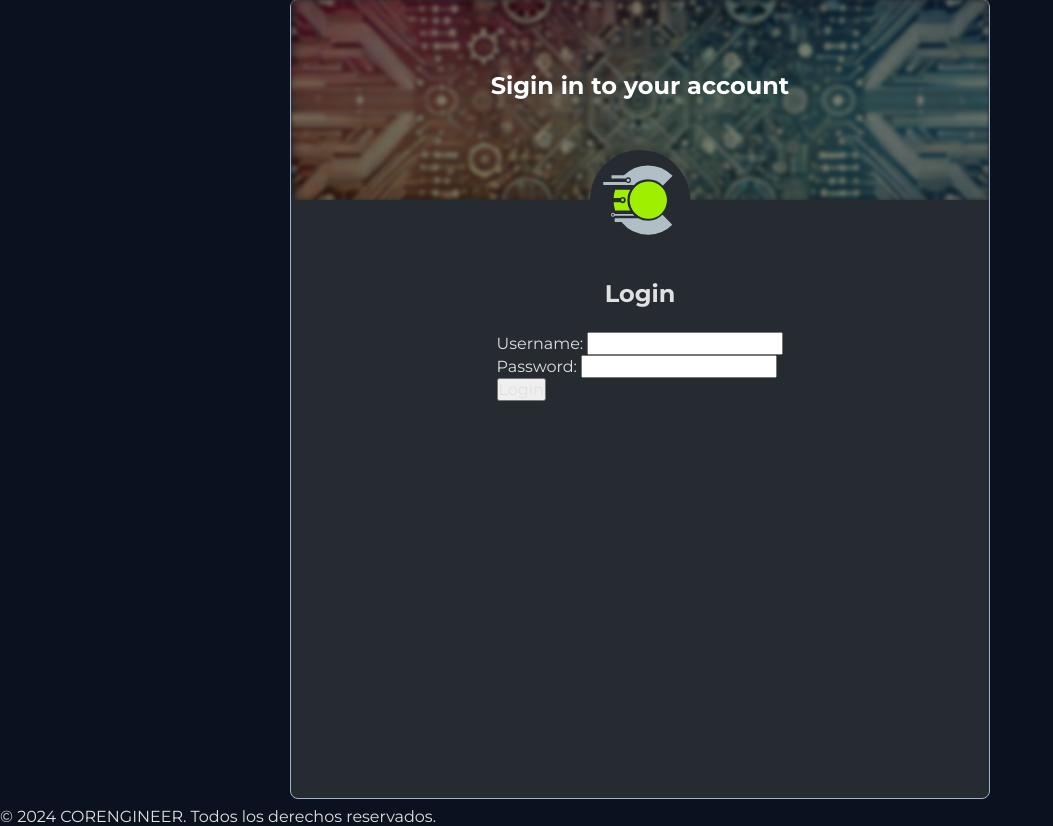
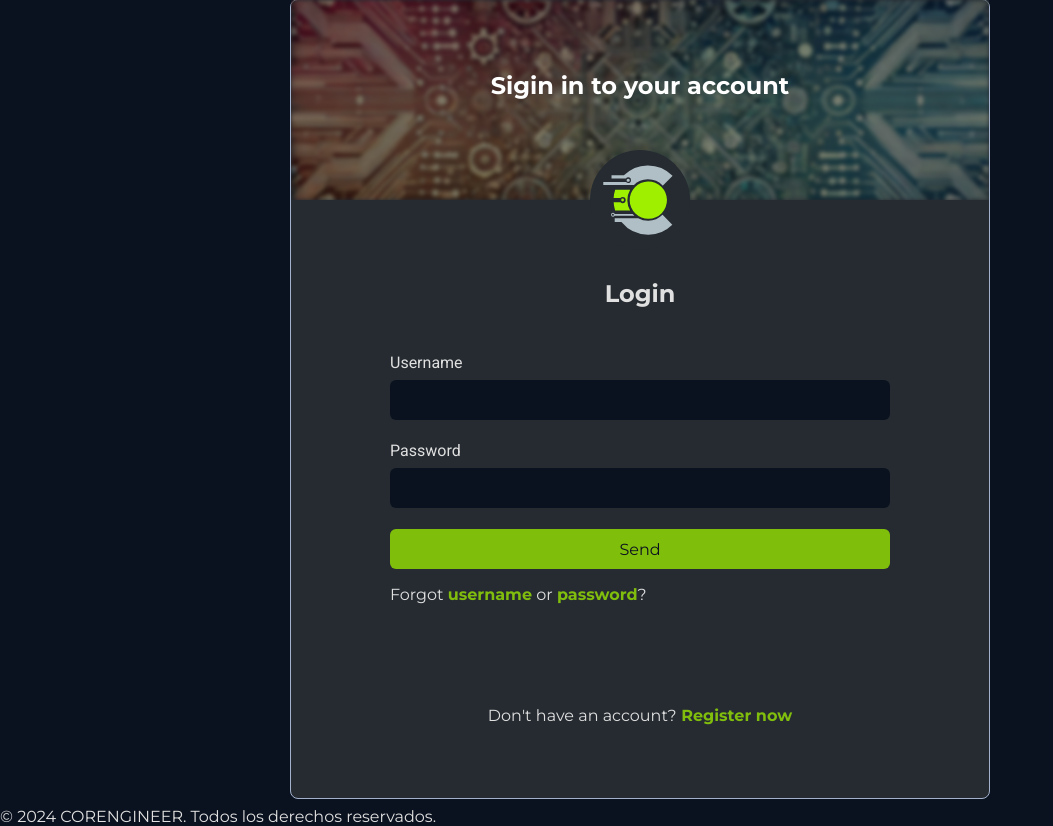
Before and after one commit to TUXENG/Corengineer, a Flask app: page /auth/login in a window 1280 px wide. Shown: the part 79-905 px from the top of the page, without its empty margins (0-1053 px from the left). Run offline with Flask 3, Linux system fonts and the light colour scheme.

Commit message:
estilos del login terminados, falta implemetar la logica

```diff
--- a/app/auth/templates/auth/login.html
+++ b/app/auth/templates/auth/login.html
@@ -18,26 +18,32 @@
             </div>
             <div class="login__form-container">
                 <h2 class="login__form-title">Login</h2>
-                <form method="POST" action="{{ url_for('auth.login') }}">
-                    <div>
-                        <label for="username">Username:</label>
-                        <input type="text" id="username" name="username" required>
+                {% with messages = get_flashed_messages(with_categories=true) %}
+                {% if messages %}
+                <ul class="login__form-validate-list">
+                    {% for category, message in messages %}
+                    <li class="{{ category }} login__form-validate-item">{{ message }}</li>
+                    {% endfor %}
+                </ul>
+                {% endif %}
+                {% endwith %}
+                <form class="login__form"  method="POST" action="{{ url_for('auth.login') }}">
+                    <div class="login__form-entry username">
+                        <label class="login__form-label"  for="username">Username</label>
+                        <input class="login__form-input" type="text" id="username" name="username" required>
                     </div>
-                    <div>
-                        <label for="password">Password:</label>
-                        <input type="password" id="password" name="password" required>
+                    <div class="login__form-entry password">
+                        <label class="login__form-label"  for="password">Password</label>
+                        <input class="login__form-input" type="password" id="password" name="password" required>
                     </div>
-                    <button type="submit">Login</button>
+                    <button class="login__form-button" type="submit">Send</button>
+                    <div class="login__form-forgot">
+                        <p>Forgot <a href="#" class="login__form-link">username</a> or <a href="#" class="login__form-link">password</a>?</p>
+                    </div>
                 </form>
-                {% with messages = get_flashed_messages(with_categories=true) %}
-                    {% if messages %}
-                    <ul>
-                        {% for category, message in messages %}
-                        <li class="{{ category }}">{{ message }}</li>
-                        {% endfor %}
-                    </ul>
-                    {% endif %}
-                {% endwith %}
+            </div>
+            <div class="login__form-register">
+                <p class="login__form-register-text">Don't have an account?<a href="#" class="login__form-link"> Register now</a></p>
             </div>
         </div>
     </div>
--- a/app/static/css/auth/login/login.css
+++ b/app/static/css/auth/login/login.css
@@ -87,14 +87,93 @@
     flex-direction: column;
     justify-content: center;
     align-items: center;
+    width: 100%;
     margin-top: var(--margin-xsuper);
     position: relative;
     z-index: var(--seven-level);
     gap: 16px;
 }
 
+.login__form{
+    max-width: 500px;
+    width: 100%;
+    min-width: 300px;
+}
 
 .login__form-title{
     font-size: var(--font-size-mid);
     margin: var(--margin-mid);
 }
+
+.login__form-label{
+    font-family: var(--font-family-roboto);
+    font-size: var(--font-size-small);
+    margin-block: var(--margin-mid);
+}
+
+.login__form-entry{
+    display: flex;
+    flex-direction: column;
+    width: 100%;
+    margin-block: var(--margin-big);
+}
+
+.login__form-input{
+    width: 100%;
+    height: 40px;
+    border: none;
+    border-radius: 6px;
+    padding-inline: var(--padding-xbig);
+    background-color: var(--bg-color);
+    outline: none;
+}
+
+
+.login__form-input:is(:focus, :hover){
+    cursor: text;
+    outline: 1px solid var(--primary-color);
+}
+
+.login__form-button{
+    color: var(--bg-color);
+    width: 100%;
+    height: 40px;
+    border-radius: 6px;
+    border: none;
+    outline: none;
+    margin-block: var(--margin-mid);
+    background-color: var(--primary-color);
+}
+
+.login__form-button:hover{
+    cursor: pointer;
+    background-color: var(--secondary-color);
+}
+
+.login__form-forgot{
+    margin-block: var(--margin-mid);
+}
+
+.login__form-link{
+    color: var(--primary-color);
+    font-weight: bold;
+}
+
+.login__form-validate-list{
+    display: flex;
+    flex-direction: column;
+    margin-bottom: -30px;
+
+}
+
+.login__form-validate-item{
+    list-style: none;
+    color: #f04400;
+}
+
+.login__form-register{
+    position: absolute;
+    bottom: 60px;
+    margin: var(--margin-big);
+    z-index: var(--four-level);
+}
```
